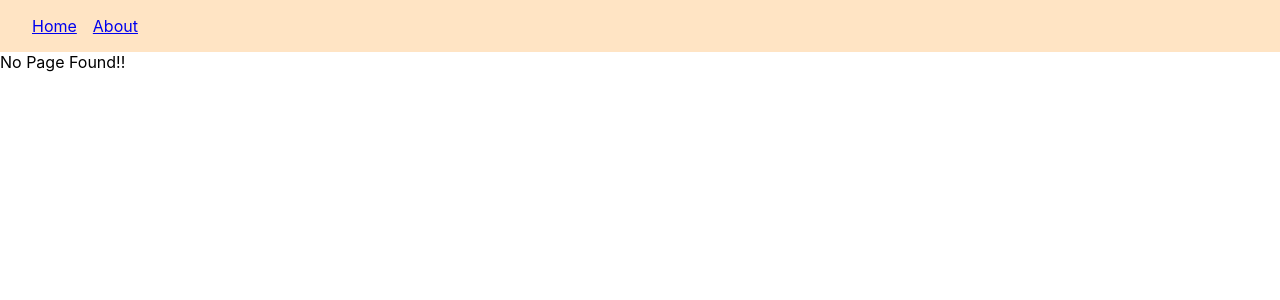
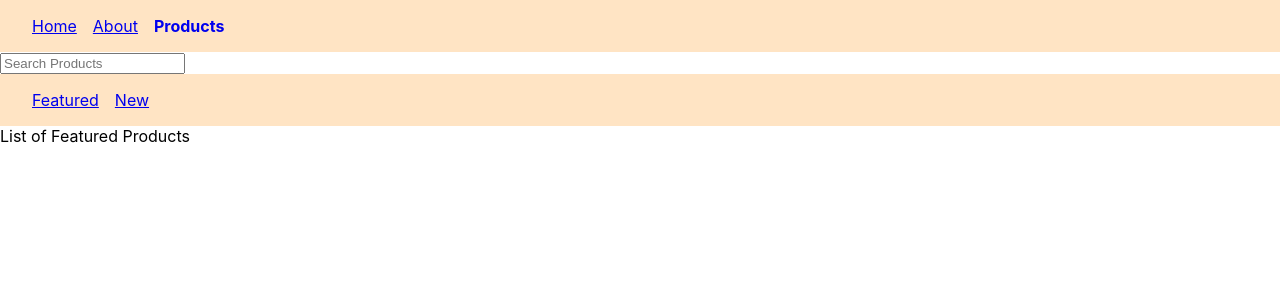
Before and after one commit to bhawesh2000/React-Router, a React (Create React App) app: page /products in a window 1280 px wide. Shown: the top 300 px of the page. Built offline with nearby package versions, Linux system fonts and the light colour scheme.

Commit message:
nested routes../products/featured

```diff
--- a/src/App.js
+++ b/src/App.js
@@ -7,6 +7,9 @@
 import About from './Components/About';
 import Navbar from './Components/Navbar';
 import OrderSummary from './Components/OrderSummary';
+import Products from './Components/Products';
+import FeaturedProduct from './Components/FeaturedProducts';
+import NewProducts from './Components/NewProducts'
 import NoMatch from './Components/NoMatch';
 
 
@@ -20,11 +23,14 @@
         <Route path='/' element = {<Home />} />
         <Route path='about' element = {<About />} />
         <Route path='Order-Summary' element = {<OrderSummary />} />
+        <Route path='products' element={<Products />} >
+          <Route index element={<FeaturedProduct />} /> {/* When we want a router to be rendered at parent url for that we use index as prop*/}
+          <Route path='featured' element={<FeaturedProduct />} /> {/* child route */}
+          <Route path='new' element={<NewProducts />} />
+        </Route>
         <Route path='*' element = {<NoMatch />} /> {/* path="*" means this route will match when no other route matched..used when url is wrong so that component return msg no page found */}
       </Routes>
     </>
-
-
 
   );
 }
--- /dev/null
+++ b/src/Components/FeaturedProducts.js
@@ -0,0 +1,11 @@
+import React from 'react'
+
+function FeaturedProducts() {
+  return (
+    <div>
+      List of Featured Products
+    </div>
+  )
+}
+
+export default FeaturedProducts
--- a/src/Components/Navbar.js
+++ b/src/Components/Navbar.js
@@ -13,6 +13,7 @@
     <nav>
         <NavLink style={navLinkStyle} to="/">Home</NavLink>
         <NavLink style={navLinkStyle} to='/about'>About</NavLink>
+        <NavLink style={navLinkStyle} to='/products'>Products</NavLink>
     </nav>
   )
 }
--- /dev/null
+++ b/src/Components/NewProducts.js
@@ -0,0 +1,11 @@
+import React from 'react'
+
+function NewProducts() {
+  return (
+    <div>
+      List of New Products
+    </div>
+  )
+}
+
+export default NewProducts
--- /dev/null
+++ b/src/Components/Products.js
@@ -0,0 +1,19 @@
+import React from 'react'
+import { Link, Outlet } from 'react-router-dom'
+
+function Products() {
+  return (
+    <>
+    <div>
+      <input type='search' placeholder='Search Products' />
+    </div>
+    <nav>
+        <Link to= 'featured'>Featured</Link>
+        <Link to = 'new' >New</Link>
+    </nav>
+    <Outlet />
+    </>
+  )
+}
+
+export default Products
```
